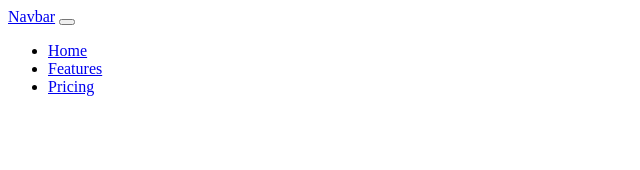
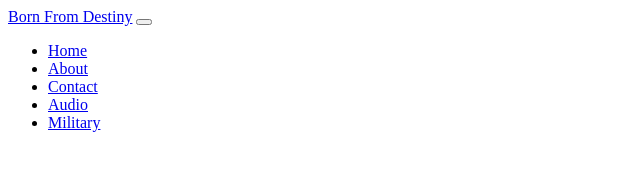
Before and after one commit to Mon-TeSmith/Mon-teSmith.github.io, a plain HTML site: page index.html in a window 1280 px wide. Shown: the whole page, without its empty margins (0-640 px from the left). Drawn offline with nearby package versions, Linux system fonts and the light colour scheme.

Commit message:
renamed navbar and nav-items

```diff
--- a/index.html
+++ b/index.html
@@ -12,7 +12,7 @@
     <body>
             <nav class="navbar navbar-expand-lg navbar-light bg-light">
             <div class="container-fluid">
-                <a class="navbar-brand" href="#">Navbar</a>
+                <a class="navbar-brand" href="#">Born From Destiny</a>
                 <button class="navbar-toggler" type="button" data-bs-toggle="collapse" data-bs-target="#navbarNav" aria-controls="navbarNav" aria-expanded="false" aria-label="Toggle navigation">
                 <span class="navbar-toggler-icon"></span>
                 </button>
@@ -22,11 +22,18 @@
                     <a class="nav-link active" aria-current="page" href="#">Home</a>
                     </li>
                     <li class="nav-item">
-                    <a class="nav-link" href="#">Features</a>
+                    <a class="nav-link" href="#">About</a>
                     </li>
                     <li class="nav-item">
-                    <a class="nav-link" href="#">Pricing</a>
-                   </div>
+                    <a class="nav-link" href="#">Contact</a>
+                    </li>
+                    <li class="nav-item">
+                    <a class="nav-link" href="#">Audio</a>
+                    </li>
+                    <li class="nav-item">
+                    <a class="nav-link" href="#">Military</a>
+                    </li>
+                </div>
             </div>
             </nav>
 
```
